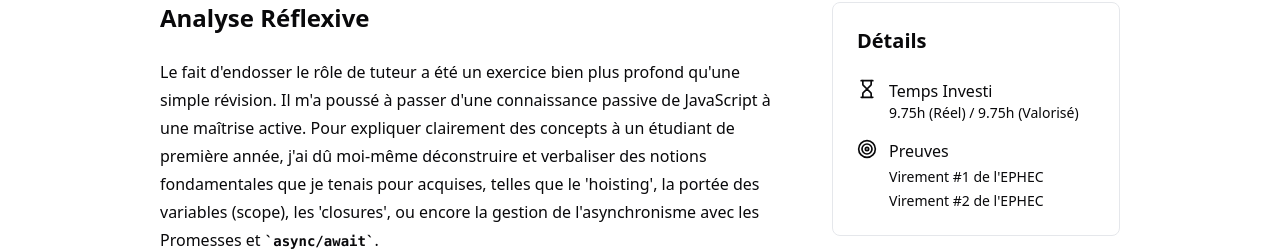
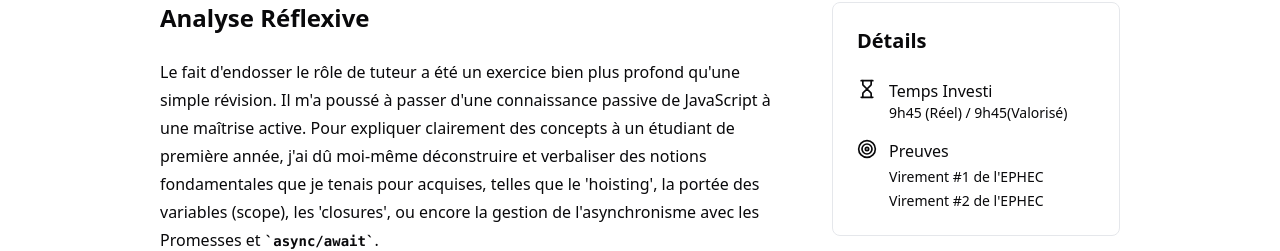
Before and after one commit to clemoudo/portfolio, a Next.js app in the folder web-app/: page /portfolio/tutorat-2024 in a window 1280 px wide. Shown: the part 352-603 px from the top of the page. Built offline with nearby package versions, Linux system fonts and the light colour scheme.

Commit message:
visualisation des heures au format xxhxx

```diff
--- a/web-app/app/(pages)/portfolio/[slug]/page.tsx
+++ b/web-app/app/(pages)/portfolio/[slug]/page.tsx
@@ -2,6 +2,7 @@ import { notFound } from "next/navigation";
 import Link from "next/link";
 import { portfolioData } from "@/data/portfolio";
 import { ArrowLeft, ExternalLink, Hourglass, Target } from "lucide-react";
+import { formatHours } from "@/lib/formatters";
 
 export async function generateStaticParams() {
   return portfolioData.map((activity) => ({
@@ -65,7 +66,8 @@ export default async function PortfolioDetailPage({
                 <div>
                   <h4 className="font-medium">Temps Investi</h4>
                   <p className="text-foreground/80 text-sm">
-                    {activity.realHours}h (Réel) / {activity.valuedHours}h
+                    {formatHours(activity.realHours)} (Réel) /{" "}
+                    {formatHours(activity.valuedHours)}
                     (Valorisé)
                   </p>
                 </div>
--- a/web-app/components/portfolio/PortfolioView.tsx
+++ b/web-app/components/portfolio/PortfolioView.tsx
@@ -2,10 +2,11 @@
 
 import { useState } from "react";
 import Link from "next/link";
-import { portfolioData, Activity } from "@/data/portfolio"; // Importez les données
+import { portfolioData, Activity } from "@/data/portfolio";
 import { LayoutGrid, List } from "lucide-react";
+import { formatHours } from "@/lib/formatters";
 
-// Vue Grille (code que nous avions déjà)
+// Vue Grille
 const GridView = ({ activities }: { activities: Activity[] }) => (
   <div className="mt-12 grid gap-8 sm:grid-cols-2 lg:grid-cols-3">
     {activities.map((activity) => (
@@ -87,7 +88,7 @@ const TableView = ({ activities }: { activities: Activity[] }) => {
               </td>
               <td className="px-6 py-4">{activity.theme}</td>
               <td className="px-6 py-4">{activity.date}</td>
-              <td className="px-6 py-4">{`${activity.realHours}h / ${activity.valuedHours}h`}</td>
+              <td className="px-6 py-4">{`${formatHours(activity.realHours)} / ${formatHours(activity.valuedHours)}`}</td>
             </tr>
           ))}
         </tbody>
@@ -102,7 +103,7 @@ const TableView = ({ activities }: { activities: Activity[] }) => {
               Total
             </td>
             <td className="px-6 py-4 text-sm font-bold">
-              {`${totals.real}h / ${totals.valued}h`}
+              {`${formatHours(totals.real)} / ${formatHours(totals.valued)}`}
             </td>
           </tr>
         </tfoot>
--- /dev/null
+++ b/web-app/lib/formatters.ts
@@ -0,0 +1,27 @@
+/**
+ * Formate un nombre d'heures (ex: 3.5) en une chaîne de caractères (ex: "3h30").
+ * @param hours Le nombre d'heures à formater.
+ * @returns Une chaîne de caractères formatée.
+ */
+export function formatHours(hours: number): string {
+  if (hours === 0) return "0h";
+
+  // Sépare les heures entières et les décimales
+  const h = Math.floor(hours);
+  const decimalPart = hours - h;
+
+  // Convertit la partie décimale en minutes
+  const m = Math.round(decimalPart * 60);
+
+  let result = "";
+  if (h > 0) {
+    result += `${h}h`;
+  }
+  if (m > 0) {
+    // Ajoute un '0' pour les minutes inférieures à 10 si des heures sont présentes
+    result += `${h > 0 && m < 10 ? "0" : ""}${m}`;
+  }
+
+  // Si le résultat est vide (par exemple pour 0.2h), il affichera juste les minutes
+  return result || `${m}min`;
+}
```
